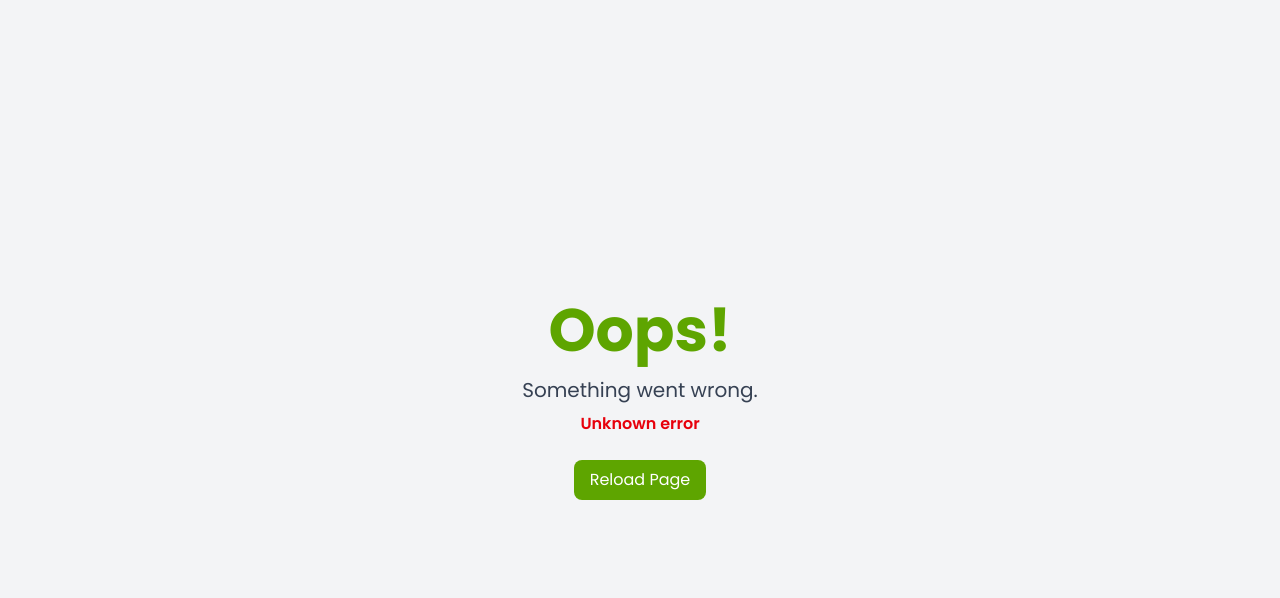
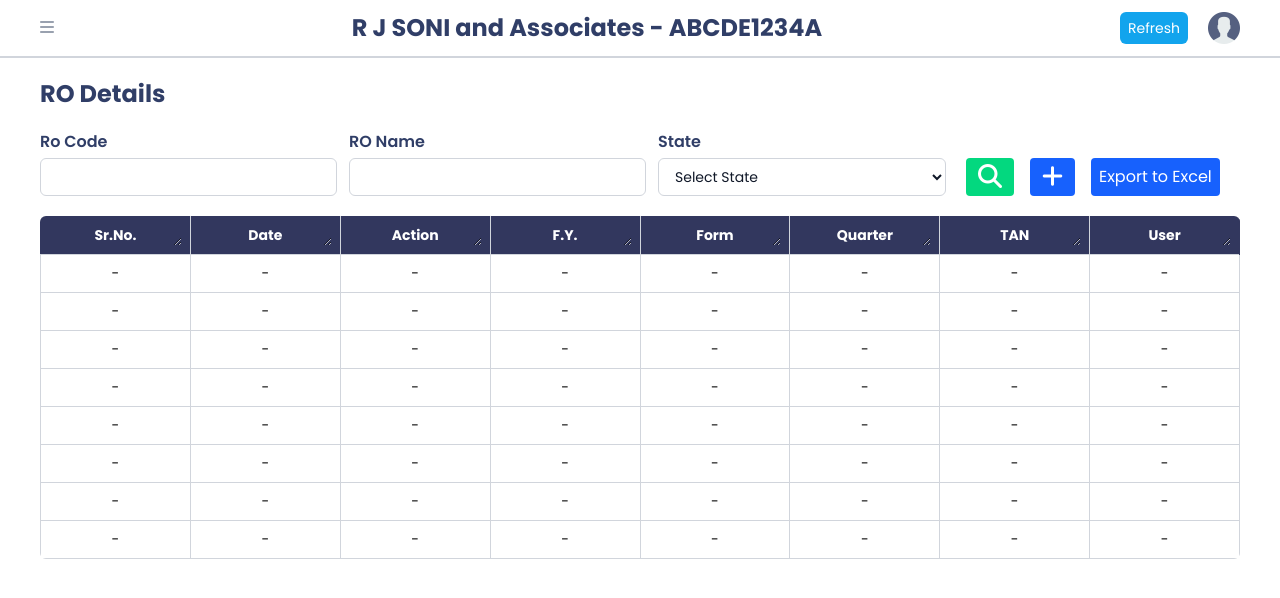
Before and after one commit to coderscode43/banking-etds, a React (Vite) app: page /home/branch in a window 1280 px wide. Shown: the top 598 px of the page. Built offline with nearby package versions, Linux system fonts and the light colour scheme.

Commit message:
Complete the branch page ui with dynamic table

```diff
--- a/src/App.jsx
+++ b/src/App.jsx
@@ -8,6 +8,7 @@ import {
 import ErrorPage from "./components/component/ErrorPage";
 import HomeSClayout from "./layouts/HomeSCLayout";
 import Homepage from "./pages/SC/Homepage";
+import Branch from "./pages/SC/Branch";
 
 const App = () => {
   const router = createBrowserRouter(
@@ -20,6 +21,7 @@ const App = () => {
           errorElement={<ErrorPage />}
         >
           <Route path="homepage" element={<Homepage />} />
+          <Route path="branch" element={<Branch />} />
         </Route>
 
         {/* Catch-all route for 404s */}
--- a/src/components/navigation/HomeSCTopbar.jsx
+++ b/src/components/navigation/HomeSCTopbar.jsx
@@ -8,7 +8,7 @@ const HomeSCTopBar = () => {
           <i className="fa-solid fa-bars cursor-pointer text-gray-400"></i>
         </div>
         <div className="brand">
-          <h1 className="text-2xl font-bold text-[var(--primary-text-color)]">
+          <h1 className="text-2xl font-bold text-[var(--primary-color)]">
             R J SONI and Associates - ABCDE1234A
           </h1>
         </div>
--- a/src/components/navigation/HomeWOTTopBar.jsx
+++ b/src/components/navigation/HomeWOTTopBar.jsx
@@ -8,7 +8,7 @@ const HomeWOTTopBar = () => {
           <i className="fa-solid fa-bars cursor-pointer text-gray-400"></i>
         </div>
         <div className="brand">
-          <h1 className="text-2xl text-[var(--primary-text-color)]">
+          <h1 className="text-2xl text-[var(--primary-color)]">
             Financial Year : <span className="font-bold">2025-26</span>, Branch
             Code : <span className="font-bold">1000</span>
           </h1>
--- /dev/null
+++ b/src/components/tables/DynamicTableEdit.jsx
@@ -0,0 +1,66 @@
+const DynamicTableEdit = ({ tableHead, tableData }) => {
+  return (
+    <div className="relative">
+      <div className="w-full overflow-clip rounded-md">
+        <table className="w-full text-[14px]">
+          <thead className="bg-[var(--secondary-color)] whitespace-nowrap text-white">
+            <tr className="border-[1.5px] border-[var(--secondary-color)]">
+              {tableHead.map(({ label }, index) => (
+                <th
+                  key={index}
+                  className={`p-2 ${
+                    index === tableHead.length - 1
+                      ? "border-r-[1.5px] border-[var(--secondary-color)]"
+                      : "border-r-[1.5px] border-gray-300"
+                  }`}
+                >
+                  <div className="block min-w-[70px] resize-x overflow-auto">
+                    {label}
+                  </div>
+                </th>
+              ))}
+            </tr>
+          </thead>
+
+          <tbody>
+            {tableData.length === 0 ? (
+              <tr>
+                <td
+                  colSpan={tableHead.length}
+                  className="p-4 text-center text-[16px] font-semibold text-red-500"
+                >
+                  No data found
+                </td>
+              </tr>
+            ) : (
+              tableData.map((data, index) => (
+                <tr
+                  key={index}
+                  className="cursor-pointer text-center hover:bg-gray-100"
+                  //   onDoubleClick={() => {
+                  //     common.clientDetailsWithNavigate(
+                  //       data.tan,
+                  //       "processHome",
+                  //       navigate
+                  //     );
+                  //   }}
+                >
+                  {tableHead.map(({ key }, colIndex) => (
+                    <td
+                      key={colIndex}
+                      className="max-w-[70px] min-w-[100px] overflow-hidden border-[1.5px] border-gray-300 p-2 text-ellipsis whitespace-nowrap"
+                    >
+                      {data[key] ?? "-"}
+                    </td>
+                  ))}
+                </tr>
+              ))
+            )}
+          </tbody>
+        </table>
+      </div>
+    </div>
+  );
+};
+
+export default DynamicTableEdit;
--- a/src/layouts/HomeSCLayout.jsx
+++ b/src/layouts/HomeSCLayout.jsx
@@ -5,7 +5,7 @@ const HomeSClayout = () => {
   return (
     <>
       <HomeSCTopBar />
-      <main>
+      <main className="mx-10 my-5">
         <Outlet />
       </main>
     </>
--- a/src/main.css
+++ b/src/main.css
@@ -6,7 +6,8 @@
 
 /* Custom CSS Variables */
 @theme {
-  --primary-text-color: #303e67;
+  --primary-color: #303e67;
+  --secondary-color: #32375e;
 }
 
 body {
--- /dev/null
+++ b/src/pages/SC/Branch.jsx
@@ -0,0 +1,104 @@
+import DynamicTableEdit from "@/components/tables/DynamicTableEdit";
+import { Field, Input, Label } from "@headlessui/react";
+import clsx from "clsx";
+
+const Branch = () => {
+  // Table Details
+  const tableHead = [
+    { label: "Sr.No.", key: "srNo" },
+    { label: "Date", key: "dateoflogs" },
+    { label: "Action", key: "action" },
+    { label: "F.Y.", key: "fy" },
+    { label: "Form", key: "form" },
+    { label: "Quarter", key: "quarter" },
+    { label: "TAN", key: "tan" },
+    { label: "User", key: "username" },
+  ];
+
+  const tableData = [
+    { label: "Sr.No.", key: "srNo" },
+    { label: "Date", key: "dateoflogs" },
+    { label: "Action", key: "action" },
+    { label: "F.Y.", key: "fy" },
+    { label: "Form", key: "form" },
+    { label: "Quarter", key: "quarter" },
+    { label: "TAN", key: "tan" },
+    { label: "User", key: "username" },
+  ];
+
+  return (
+    <>
+      <div className="space-y-5">
+        <h1 className="text-2xl font-bold text-[var(--primary-color)]">
+          RO Details
+        </h1>
+
+        <div>
+          <form className="flex items-end justify-start gap-5">
+            <Field className="flex gap-3">
+              <div>
+                <Label className="font-semibold text-[var(--primary-color)]">
+                  Ro Code
+                </Label>
+                <Input
+                  className={clsx(
+                    "mt-1 block w-full rounded-md border border-gray-300 bg-white px-3 py-1.5 text-sm/6 text-gray-900",
+                    "focus:outline-2 focus:outline-offset-2 focus:outline-blue-500 focus:outline-none"
+                  )}
+                />
+              </div>
+              <div>
+                <Label className="font-semibold text-[var(--primary-color)]">
+                  RO Name
+                </Label>
+                <Input
+                  className={clsx(
+                    "mt-1 block w-full rounded-md border border-gray-300 bg-white px-3 py-1.5 text-sm/6 text-gray-900",
+                    "focus:outline-2 focus:outline-offset-2 focus:outline-blue-500 focus:outline-none"
+                  )}
+                />
+              </div>
+              <div>
+                <Label className="font-semibold text-[var(--primary-color)]">
+                  State
+                </Label>
+                <select
+                  name="state"
+                  id="state"
+                  className={clsx(
+                    "mt-1 block w-72 rounded-md border border-gray-300 bg-white px-3 py-1.5 text-sm/6 text-gray-900",
+                    "focus:outline-2 focus:outline-offset-2 focus:outline-blue-500 focus:outline-none",
+                    "h-[38px]"
+                  )}
+                >
+                  <option value="">Select State</option>
+                  <option value="state1">State 1</option>
+                  <option value="state2">State 2</option>
+                  <option value="state3">State 3</option>
+                </select>
+              </div>
+            </Field>
+
+            <div className="flex gap-4">
+              <button className="h-[38px] cursor-pointer rounded-sm bg-[#03d87f] px-3 text-2xl font-black text-white">
+                <i className="fa-solid fa-magnifying-glass"></i>
+              </button>
+
+              <button className="h-[38px] cursor-pointer rounded-sm bg-[#1761fd] px-3 text-2xl font-black text-white">
+                <i className="fa-solid fa-plus"></i>
+              </button>
+
+              <button className="h-[38px] cursor-pointer rounded-sm bg-[#1761fd] px-2 text-white">
+                Export to Excel
+              </button>
+            </div>
+          </form>
+        </div>
+
+        <DynamicTableEdit tableHead={tableHead} tableData={tableData} />
+      </div>
+    </>
+  );
+};
+
+export default Branch;
```
